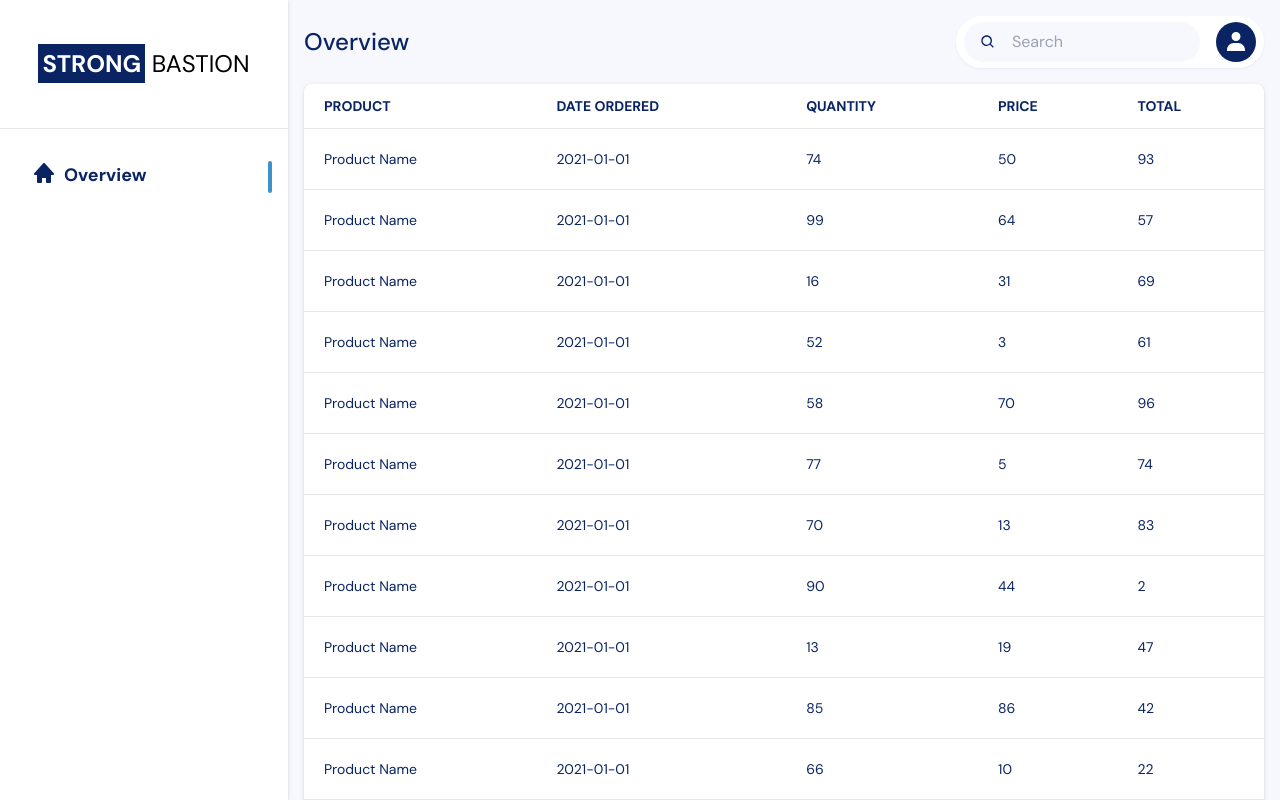
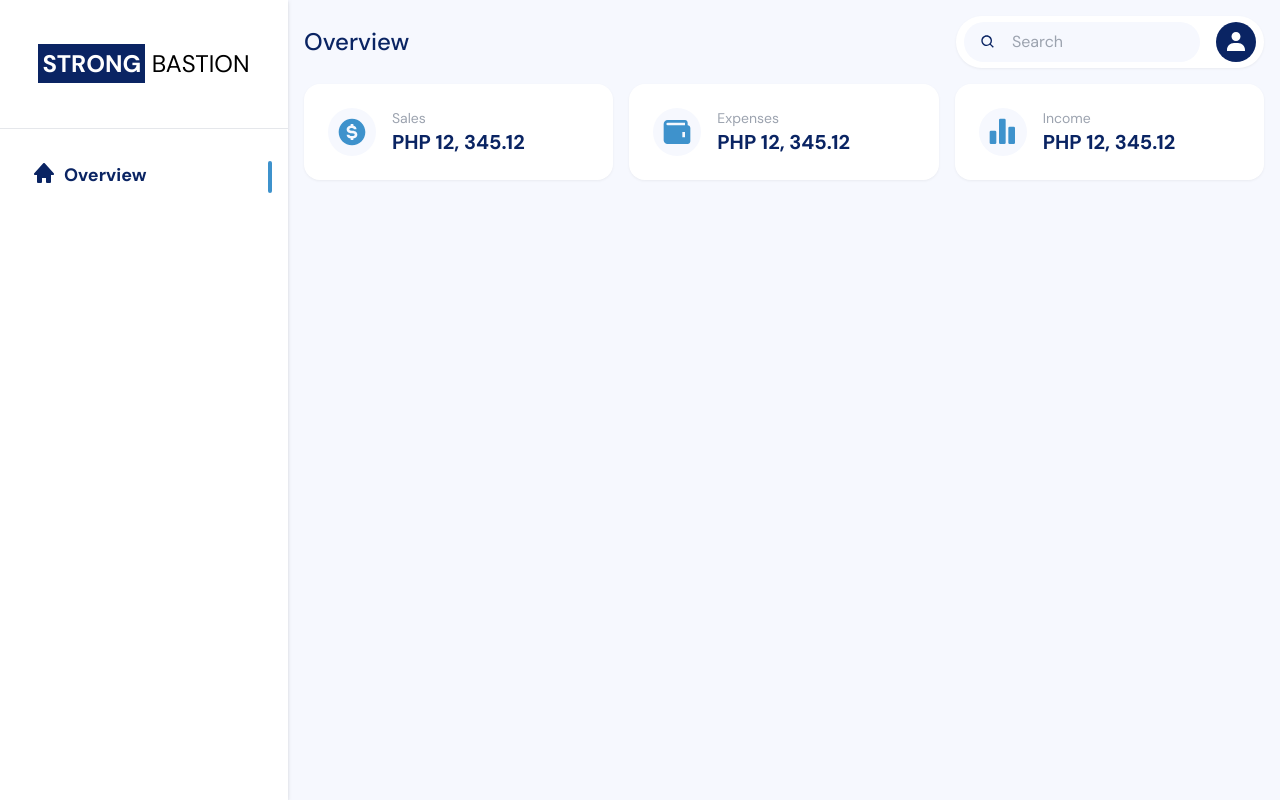
Before and after one commit to liempo/strongbastionco.web.app, a SvelteKit app: page /dashboard/overview in a window 1280 px wide. Shown: the top 800 px of the page. Built offline with nearby package versions, Linux system fonts and the light colour scheme.

Commit message:
Add summary cards in overview

```diff
--- a/src/components/icon.svelte
+++ b/src/components/icon.svelte
@@ -7,7 +7,13 @@
 		search:
 			'M10 18a7.952 7.952 0 0 0 4.897-1.688l4.396 4.396 1.414-1.414-4.396-4.396A7.952 7.952 0 0 0 18 10c0-4.411-3.589-8-8-8s-8 3.589-8 8 3.589 8 8 8zm0-14c3.309 0 6 2.691 6 6s-2.691 6-6 6-6-2.691-6-6 2.691-6 6-6z',
 		home: 'M21.743 12.331l-9-10c-.379-.422-1.107-.422-1.486 0l-9 10a.998.998 0 0 0-.17 1.076c.16.361.518.593.913.593h2v7a1 1 0 0 0 1 1h3a1 1 0 0 0 1-1v-4h4v4a1 1 0 0 0 1 1h3a1 1 0 0 0 1-1v-7h2a.998.998 0 0 0 .743-1.669z',
-		user: 'M7.5 6.5C7.5 8.981 9.519 11 12 11s4.5-2.019 4.5-4.5S14.481 2 12 2 7.5 4.019 7.5 6.5zM20 21h1v-1c0-3.859-3.141-7-7-7h-4c-3.86 0-7 3.141-7 7v1h17z'
+		user: 'M7.5 6.5C7.5 8.981 9.519 11 12 11s4.5-2.019 4.5-4.5S14.481 2 12 2 7.5 4.019 7.5 6.5zM20 21h1v-1c0-3.859-3.141-7-7-7h-4c-3.86 0-7 3.141-7 7v1h17z',
+		revenue:
+			'M12 2C6.486 2 2 6.486 2 12s4.486 10 10 10 10-4.486 10-10S17.514 2 12 2zm1 14.915V18h-2v-1.08c-2.339-.367-3-2.002-3-2.92h2c.011.143.159 1 2 1 1.38 0 2-.585 2-1 0-.324 0-1-2-1-3.48 0-4-1.88-4-3 0-1.288 1.029-2.584 3-2.915V6.012h2v1.109c1.734.41 2.4 1.853 2.4 2.879h-1l-1 .018C13.386 9.638 13.185 9 12 9c-1.299 0-2 .516-2 1 0 .374 0 1 2 1 3.48 0 4 1.88 4 3 0 1.288-1.029 2.584-3 2.915z',
+		expenses:
+			'M20 7V5c0-1.103-.897-2-2-2H5C3.346 3 2 4.346 2 6v12c0 2.201 1.794 3 3 3h15c1.103 0 2-.897 2-2V9c0-1.103-.897-2-2-2zm-2 9h-2v-4h2v4zM5 7a1.001 1.001 0 0 1 0-2h13v2H5z',
+		income:
+			'M6 21H3a1 1 0 0 1-1-1v-8a1 1 0 0 1 1-1h3a1 1 0 0 1 1 1v8a1 1 0 0 1-1 1zm7 0h-3a1 1 0 0 1-1-1V3a1 1 0 0 1 1-1h3a1 1 0 0 1 1 1v17a1 1 0 0 1-1 1zm7 0h-3a1 1 0 0 1-1-1V9a1 1 0 0 1 1-1h3a1 1 0 0 1 1 1v11a1 1 0 0 1-1 1z'
 	}
 </script>
 
--- a/src/routes/dashboard/overview/+page.svelte
+++ b/src/routes/dashboard/overview/+page.svelte
@@ -1,20 +1,42 @@
 <script lang="ts">
+	import Chart from '@/components/chart.svelte'
 	import Header from '@/components/header.svelte'
-	import Table from '@/components/table.svelte'
+	import Icon from '@/components/icon.svelte'
+
+	export const ssr = false
 </script>
 
 <content>
 	<Header title="Overview" />
-	<Table
-		headers={['Product', 'Date Ordered', 'Quantity', 'Price', 'Total']}
-		data={Array.from({ length: 20 }, () => {
-			return [
-				'Product Name',
-				'2021-01-01',
-				Math.floor(Math.random() * 100),
-				Math.floor(Math.random() * 100),
-				Math.floor(Math.random() * 100)
-			]
-		})}
-	/>
+
+	<!-- Summary of sales, expenses, and income -->
+	<summary class="flex justify-evenly gap-4">
+		<div class="rounded-2xl drop-shadow-sm p-6 bg-white flex gap-2 items-center flex-1">
+			<div class="bg-brand-background rounded-full my-auto p-2 mr-2">
+				<Icon name="revenue" size={32} class="fill-brand-accent" />
+			</div>
+			<div>
+				<p class="text-gray-400 text-sm">Sales</p>
+				<p class="text-brand-primary text-xl font-semibold">PHP 12, 345.12</p>
+			</div>
+		</div>
+		<div class="rounded-2xl drop-shadow-sm p-6 bg-white flex gap-2 items-center flex-1">
+			<div class="bg-brand-background rounded-full my-auto p-2 mr-2">
+				<Icon name="expenses" size={32} class="fill-brand-accent" />
+			</div>
+			<div>
+				<p class="text-gray-400 text-sm">Expenses</p>
+				<p class="text-brand-primary text-xl font-semibold">PHP 12, 345.12</p>
+			</div>
+		</div>
+		<div class="rounded-2xl drop-shadow-sm p-6 bg-white flex gap-2 items-center flex-1">
+			<div class="bg-brand-background rounded-full my-auto p-2 mr-2">
+				<Icon name="income" size={32} class="fill-brand-accent" />
+			</div>
+			<div>
+				<p class="text-gray-400 text-sm">Income</p>
+				<p class="text-brand-primary text-xl font-semibold">PHP 12, 345.12</p>
+			</div>
+		</div>
+	</summary>
 </content>
```
